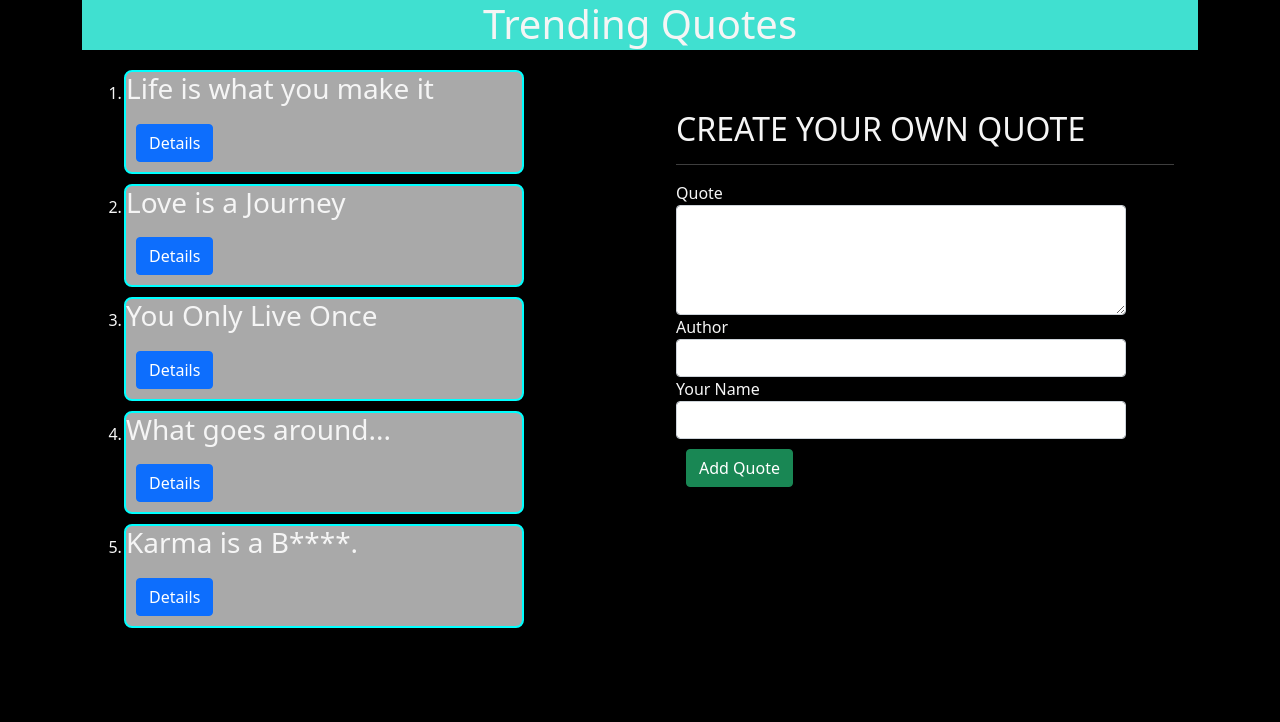
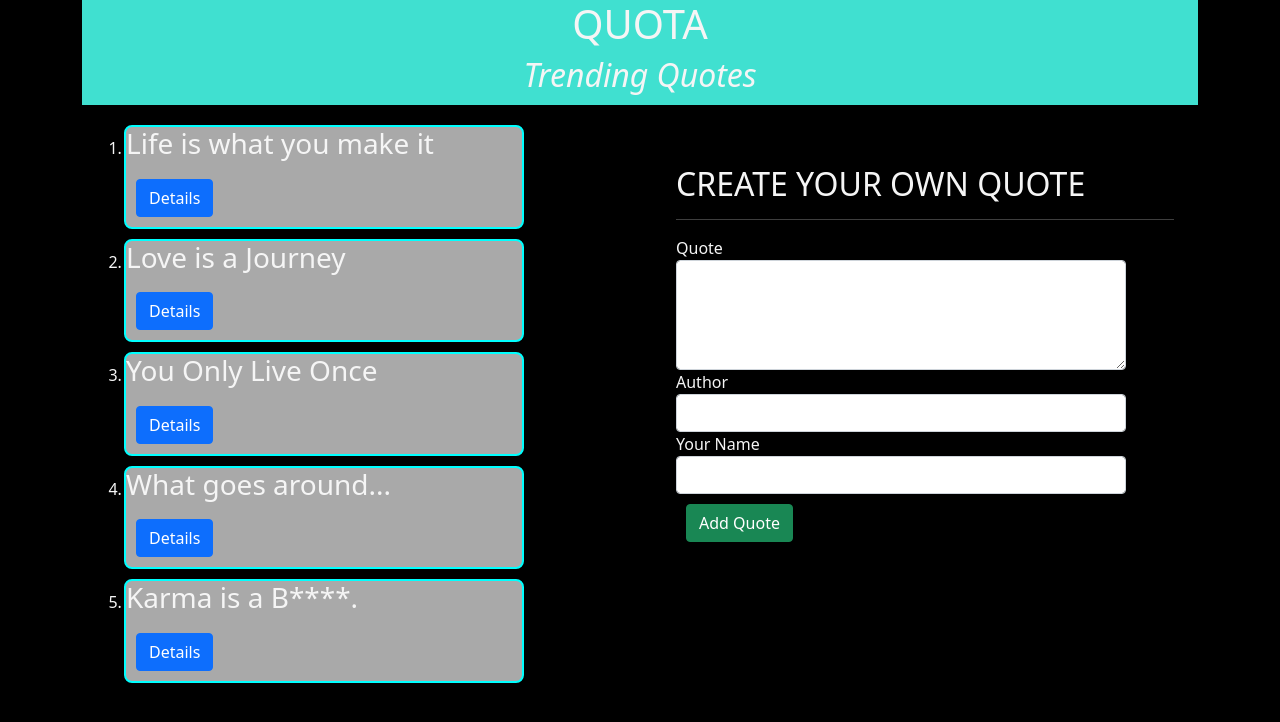
Before and after one commit to Allantoizmughus/Quota, an Angular app: page / in a window 1280 px wide. Shown: the top 722 px of the page. Built offline with nearby package versions, Linux system fonts and the light colour scheme.

Commit message:
Made final changes

```diff
--- a/src/app/quota/quota.component.css
+++ b/src/app/quota/quota.component.css
@@ -7,7 +7,10 @@
 }
 #header{
     width: 100%;
-    height: 50px;
+    height: 105px;
     background-color: turquoise;
     margin-bottom: 10px;
 }
+h2{
+    font-style: italic;
+}
--- a/src/app/quota/quota.component.html
+++ b/src/app/quota/quota.component.html
@@ -1,6 +1,7 @@
 <div class="container">
    <div id="header">
-<h1 class="text-center">Trending Quotes</h1>
+      <h1 class="text-center">QUOTA</h1>
+<h2 class="text-center">Trending Quotes</h2>
    </div>
 <div class="row">
 <div class="col-md-6" id="quotes">
```
Also changed, not shown: 1 other file (tests, documents, lock files or other folders).
